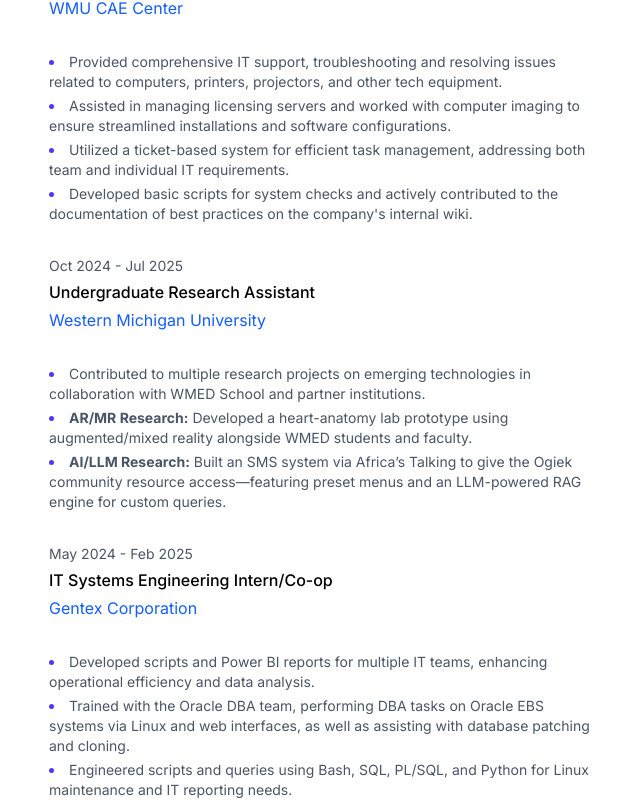
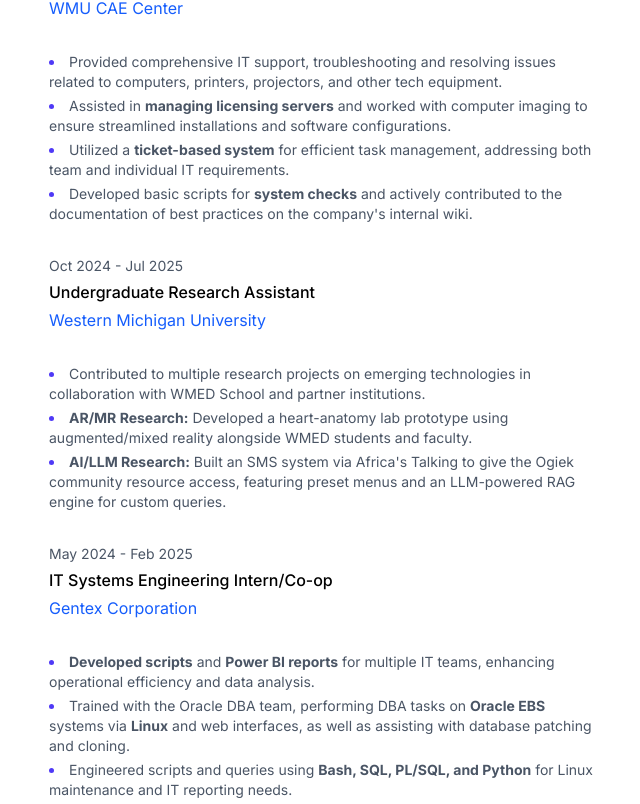
Before and after one commit to grcodeman/cody-portfolio, a Next.js app: page / in a window 1280 px wide. Shown: the part 736-1540 px from the top of the page, without its empty margins (319-959 px from the left). Built offline with nearby package versions, Linux system fonts and the light colour scheme.

Commit message:
experience styling improvements

```diff
--- a/app/page.tsx
+++ b/app/page.tsx
@@ -107,9 +107,9 @@ export default function Home() {
               <p className="text-gray-600 dark:text-gray-400 text-sm">
                 <ul className="list-disc list-inside marker:text-indigo-600 space-y-1">
                   <li>Provided comprehensive IT support, troubleshooting and resolving issues related to computers, printers, projectors, and other tech equipment.</li>
-                  <li>Assisted in managing licensing servers and worked with computer imaging to ensure streamlined installations and software configurations.</li>
-                  <li>Utilized a ticket-based system for efficient task management, addressing both team and individual IT requirements.</li>
-                  <li>Developed basic scripts for system checks and actively contributed to the documentation of best practices on the company&apos;s internal wiki.</li>
+                  <li>Assisted in <strong>managing licensing servers</strong> and worked with computer imaging to ensure streamlined installations and software configurations.</li>
+                  <li>Utilized a <strong>ticket-based system</strong> for efficient task management, addressing both team and individual IT requirements.</li>
+                  <li>Developed basic scripts for <strong>system checks</strong> and actively contributed to the documentation of best practices on the company&apos;s internal wiki.</li>
                 </ul>
               </p>
             </div>
@@ -126,7 +126,7 @@ export default function Home() {
                 <ul className="list-disc list-inside marker:text-indigo-600 space-y-1">
                   <li>Contributed to multiple research projects on emerging technologies in collaboration with WMED School and partner institutions.</li>
                   <li><strong>AR/MR Research:</strong> Developed a heart-anatomy lab prototype using augmented/mixed reality alongside WMED students and faculty.</li>
-                  <li><strong>AI/LLM Research:</strong> Built an SMS system via Africa’s Talking to give the Ogiek community resource access—featuring preset menus and an LLM-powered RAG engine for custom queries.</li>
+                  <li><strong>AI/LLM Research:</strong> Built an SMS system via Africa&apos;s Talking to give the Ogiek community resource access, featuring preset menus and an LLM-powered RAG engine for custom queries.</li>
                 </ul>
 
                 </p>
@@ -142,9 +142,9 @@ export default function Home() {
               </div>
               <p className="text-gray-600 dark:text-gray-400 text-sm">
                 <ul className="list-disc list-inside marker:text-indigo-600 space-y-1">
-                  <li>Developed scripts and Power BI reports for multiple IT teams, enhancing operational efficiency and data analysis.</li>
-                  <li>Trained with the Oracle DBA team, performing DBA tasks on Oracle EBS systems via Linux and web interfaces, as well as assisting with database patching and cloning.</li>
-                  <li>Engineered scripts and queries using Bash, SQL, PL/SQL, and Python for Linux maintenance and IT reporting needs.</li>
+                  <li><strong>Developed scripts</strong> and <strong>Power BI reports</strong> for multiple IT teams, enhancing operational efficiency and data analysis.</li>
+                  <li>Trained with the Oracle DBA team, performing DBA tasks on <strong>Oracle EBS</strong> systems via <strong>Linux</strong> and web interfaces, as well as assisting with database patching and cloning.</li>
+                  <li>Engineered scripts and queries using <strong>Bash, SQL, PL/SQL, and Python</strong> for Linux maintenance and IT reporting needs.</li>
                   <li>Collaborated with cross-functional teams and responded to system requests, gaining expertise in Oracle EBS systems and improving communication skills.</li>
                 </ul>
               </p>
```
